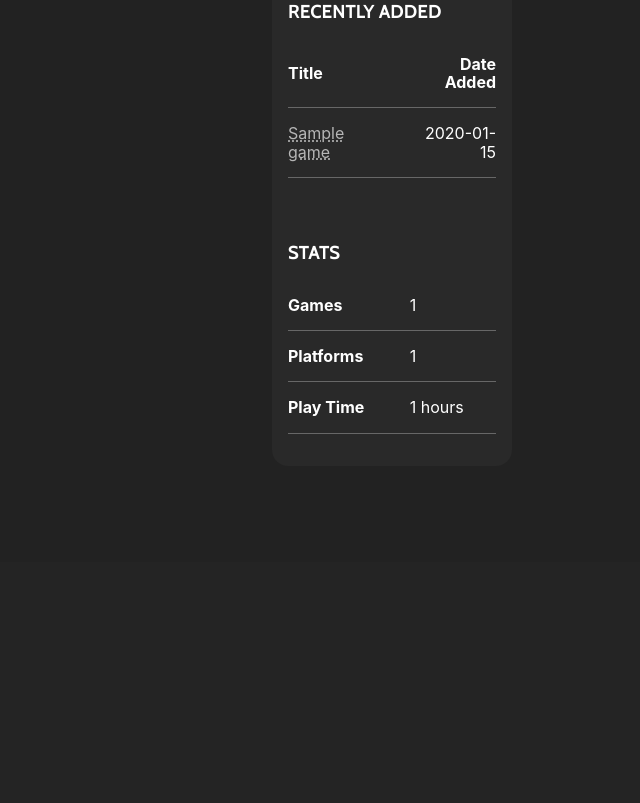
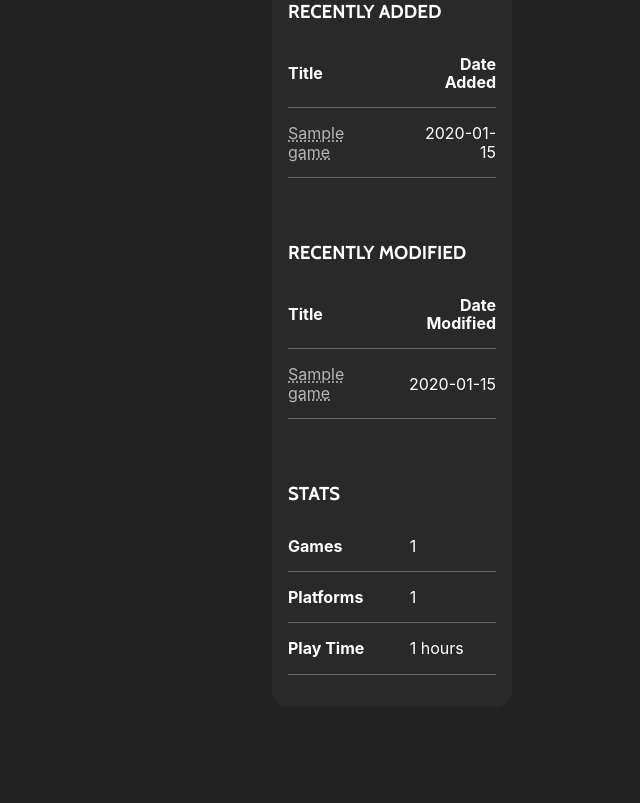
Before and after one commit to xerocuil/gamedex, a Django app: page /games/ in a window 1280 px wide. Shown: the part 1314-2117 px from the top of the page, without its empty margins (640-1280 px from the left). Before the commit the page ends 1748 px from the top, so only its background shows below. Run offline with Django 5.2, Linux system fonts and the light colour scheme; tables that the repository leaves empty hold one stand-in row (values such as "Sample post"); data that the repository does not hold is empty.

Commit message:
Added 'Recently Modified' sidebar module

```diff
--- a/src/library/templates/library/game/index.html
+++ b/src/library/templates/library/game/index.html
@@ -149,6 +149,28 @@
         </table>
     </div>
 
+    <div class="sidebar-module">
+        <h3>Recently Modified</h3>
+        <table>
+            <thead>
+                <th>Title</th>
+                <th class="right">Date Modified</th>
+            </thead>
+            <tbody>
+                {% for ra in recently_modified %}
+                    <tr>
+                        <td>
+                            <a href="{% url 'library:game_review' ra.id %}">
+                                {{ ra.title }}
+                            </a>
+                        </td>
+                        <td class="right">{{ ra.date_modified | format_date }}</td>
+                    </tr>
+                {% endfor %}
+            </tbody>
+        </table>
+    </div>
+
     <div  class="sidebar-module">
         <h3>Stats</h3>
         <table>
--- a/src/library/views.py
+++ b/src/library/views.py
@@ -29,6 +29,7 @@ def game_index(request):
 
     most_played = game_obj.order_by('-play_time')[:4]
     recently_added = game_obj.order_by('-date_added')[:4]
+    recently_modified = game_obj.order_by('-date_modified')[:4]
     recently_played = game_obj.order_by('-last_played')[:4]
     top_tags = count_tags()[:4]
     playtime = total_playtime()
@@ -55,6 +56,7 @@ def game_index(request):
         'platform_count': platform_count,
         'playtime': playtime,
         'recently_added': recently_added,
+        'recently_modified': recently_modified,
         'recently_played': recently_played,
         'top_platforms': top_platforms,
         'top_tags': top_tags
```
